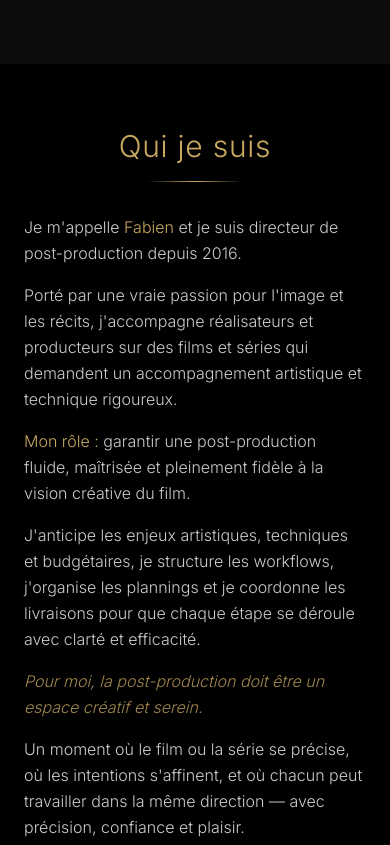
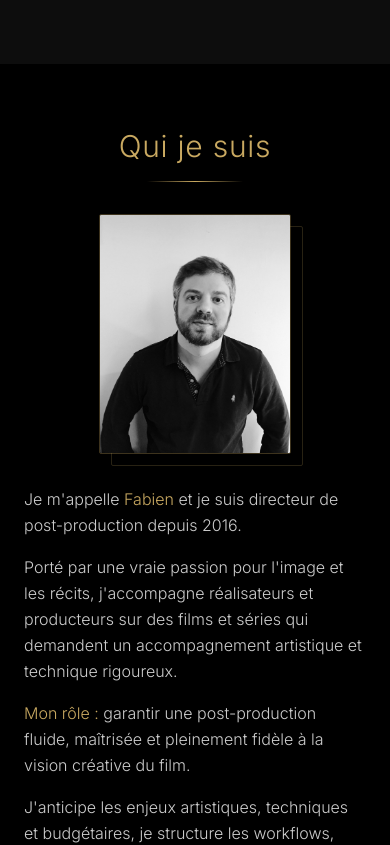
Before and after one commit to tiboneat/trampi-portfolio, a Next.js app: page / in a window 390 px wide. Shown: the part 5205-6050 px from the top of the page. Built offline with nearby package versions, Linux system fonts and the light colour scheme.

Commit message:
Ajout photo Fabien dans section Qui je suis

```diff
--- a/components/About.tsx
+++ b/components/About.tsx
@@ -36,7 +36,7 @@ const About = () => {
       className="py-16 sm:py-24 md:py-32 px-4 sm:px-6 md:px-12 lg:px-20 bg-cinema-black dark:bg-cinema-black light:bg-light-bg relative overflow-hidden transition-colors duration-300"
       aria-labelledby="about-title"
     >
-      <div className="max-w-4xl mx-auto relative z-10">
+      <div className="max-w-5xl mx-auto relative z-10">
         <motion.header
           initial={{ opacity: 0, y: 40 }}
           whileInView={{ opacity: 1, y: 0 }}
@@ -50,12 +50,35 @@ const About = () => {
           <div className="h-px w-24 bg-gradient-to-r from-transparent via-cinema-gold to-transparent mx-auto mt-4 sm:mt-6" aria-hidden="true" />
         </motion.header>
 
+        <div className="grid grid-cols-1 lg:grid-cols-12 gap-8 lg:gap-12 items-start">
+          {/* Photo */}
+          <motion.div
+            initial={{ opacity: 0, x: -30 }}
+            whileInView={{ opacity: 1, x: 0 }}
+            transition={{ duration: 0.8, ease: [0.25, 0.46, 0.45, 0.94] }}
+            viewport={{ once: true }}
+            className="lg:col-span-4 flex justify-center lg:justify-start"
+          >
+            <div className="relative">
+              <div className="w-48 h-60 sm:w-56 sm:h-72 lg:w-64 lg:h-80 overflow-hidden rounded-sm border border-cinema-gold/30">
+                <img
+                  src="/fabien-trampont.jpg"
+                  alt="Fabien Trampont - Directeur de Post-Production"
+                  className="w-full h-full object-cover object-top grayscale hover:grayscale-0 transition-all duration-500"
+                />
+              </div>
+              {/* Cadre décoratif */}
+              <div className="absolute -bottom-3 -right-3 w-full h-full border border-cinema-gold/20 rounded-sm -z-10" aria-hidden="true" />
+            </div>
+          </motion.div>
+
+          {/* Texte */}
           <motion.div
             variants={containerVariants}
             initial="hidden"
             whileInView="visible"
             viewport={{ once: true }}
-          className="space-y-4 sm:space-y-6 text-white/80 dark:text-white/80 light:text-light-text text-base sm:text-lg leading-relaxed font-light px-2 sm:px-0"
+            className="lg:col-span-8 space-y-4 sm:space-y-6 text-white/80 dark:text-white/80 light:text-light-text text-base sm:text-lg leading-relaxed font-light px-2 sm:px-0"
           >
             <motion.p variants={itemVariants}>
               {t(
@@ -105,6 +128,7 @@ const About = () => {
               )}
             </motion.p>
           </motion.div>
+        </div>
 
         {/* Bouton contact */}
         <motion.div
```
Also changed, not shown: public/fabien-trampont.jpg (added). Lines whose indentation alone changed are shown as unchanged.
